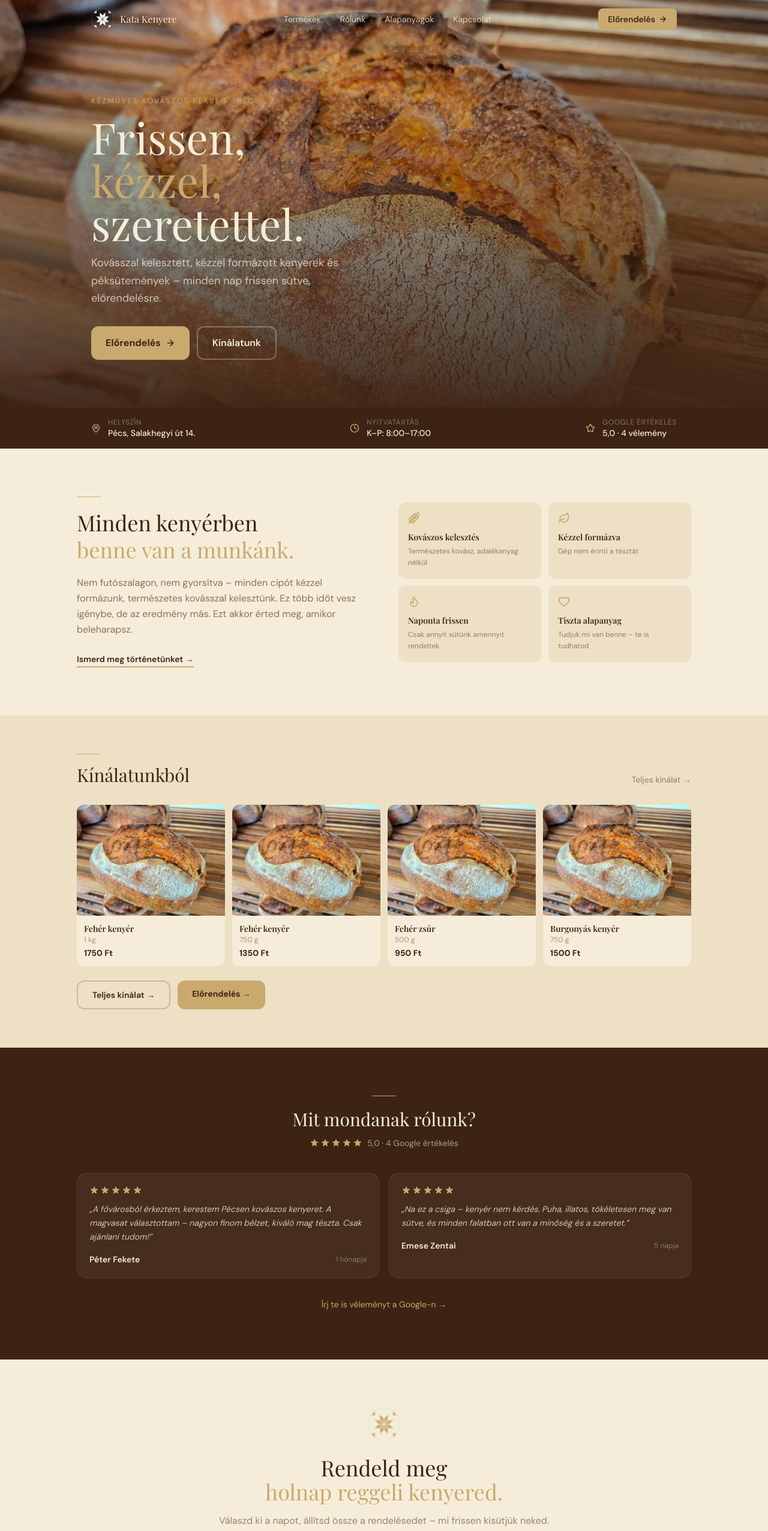
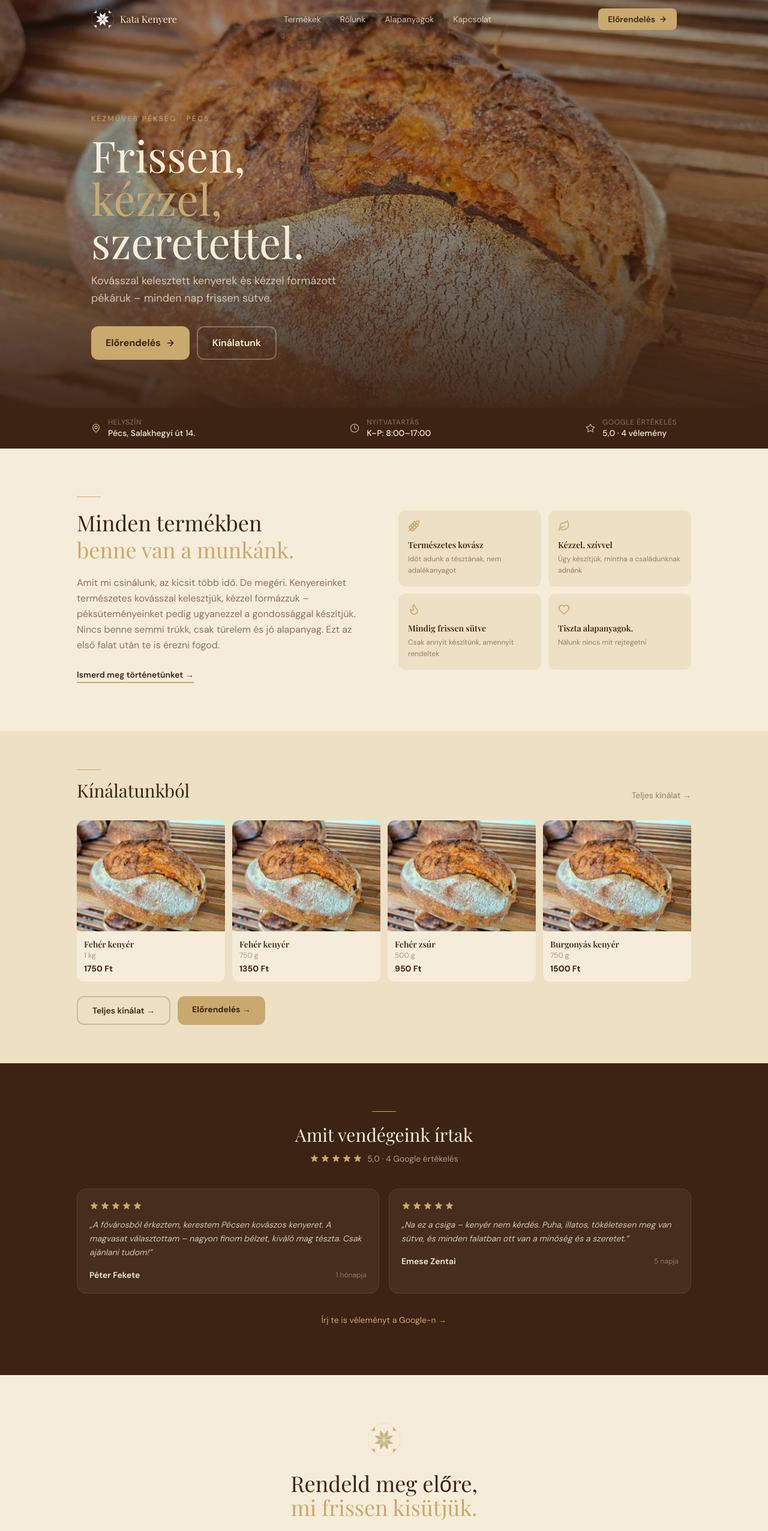
Before and after one commit to tomi2400/kata-kenyere, a Next.js app: page / in a window 1280 px wide. Shown: the top 2553 px of the page at 60% size. Built offline with nearby package versions, Linux system fonts and the light colour scheme; a web font is replaced by a local one.

Commit message:
fix: copy updates – Miért mi, vélemények, CTA szövegek

```diff
--- a/src/app/page.tsx
+++ b/src/app/page.tsx
@@ -77,10 +77,11 @@ export default function Home() {
           priority
         />
         <div className="absolute inset-0 bg-gradient-to-t from-brown-dark/95 via-brown-dark/50 to-brown-dark/10" />
+        <div className="absolute inset-0 bg-gradient-to-b from-brown-dark/40 via-transparent to-transparent" />
 
         <div className="relative z-10 w-full max-w-5xl mx-auto px-6 pb-16 md:pb-20">
           <p className="font-sans text-xs tracking-[0.2em] text-gold uppercase mb-4">
-            Kézműves kovászos pékség · Pécs
+            Kézműves pékség · Pécs
           </p>
           <h1 className="font-serif text-5xl sm:text-6xl md:text-7xl text-cream leading-[1.05] mb-4 max-w-2xl">
             Frissen,
@@ -90,8 +91,8 @@ export default function Home() {
             szeretettel.
           </h1>
           <p className="font-sans text-cream/75 text-lg max-w-md mb-8 leading-relaxed">
-            Kovásszal kelesztett, kézzel formázott kenyerek és péksütemények –
-            minden nap frissen sütve, előrendelésre.
+            Kovásszal kelesztett kenyerek és kézzel formázott pékáruk –
+            minden nap frissen sütve.
           </p>
           <div className="flex flex-wrap gap-3">
             <Link
@@ -139,12 +140,12 @@ export default function Home() {
             <div>
               <div className="w-10 h-px bg-gold mb-5" />
               <h2 className="font-serif text-4xl text-brown-dark mb-5 leading-tight">
-                Minden kenyérben
+                Minden termékben
                 <br />
                 <em className="text-gold not-italic">benne van a munkánk.</em>
               </h2>
               <p className="font-sans text-brown/70 leading-relaxed mb-6">
-                Nem futószalagon, nem gyorsítva – minden cipót kézzel formázunk, természetes kovásszal kelesztünk. Ez több időt vesz igénybe, de az eredmény más. Ezt akkor érted meg, amikor beleharapsz.
+                Amit mi csinálunk, az kicsit több idő. De megéri. Kenyereinket természetes kovásszal kelesztjük, kézzel formázzuk – péksüteményeinket pedig ugyanezzel a gondossággal készítjük. Nincs benne semmi trükk, csak türelem és jó alapanyag. Ezt az első falat után te is érezni fogod.
               </p>
               <Link
                 href="/rolunk"
@@ -155,10 +156,10 @@ export default function Home() {
             </div>
             <div className="grid grid-cols-2 gap-3">
               {[
-                { Icon: Wheat, cim: "Kovászos kelesztés", szoveg: "Természetes kovász, adalékanyag nélkül" },
-                { Icon: Leaf, cim: "Kézzel formázva", szoveg: "Gép nem érinti a tésztát" },
-                { Icon: Flame, cim: "Naponta frissen", szoveg: "Csak annyit sütünk amennyit rendeltek" },
-                { Icon: Heart, cim: "Tiszta alapanyag", szoveg: "Tudjuk mi van benne – te is tudhatod" },
+                { Icon: Wheat, cim: "Természetes kovász", szoveg: "Időt adunk a tésztának, nem adalékanyagot" },
+                { Icon: Leaf, cim: "Kézzel, szívvel", szoveg: "Úgy készítjük, mintha a családunknak adnánk" },
+                { Icon: Flame, cim: "Mindig frissen sütve", szoveg: "Csak annyit készítünk, amennyit rendeltek" },
+                { Icon: Heart, cim: "Tiszta alapanyagok.", szoveg: "Nálunk nincs mit rejtegetni" },
               ].map(({ Icon, cim, szoveg }) => (
                 <div key={cim} className="bg-cream-dark rounded-xl p-4">
                   <Icon className="w-5 h-5 text-gold mb-3" />
@@ -233,7 +234,7 @@ export default function Home() {
           <div className="text-center mb-10">
             <div className="w-10 h-px bg-gold mx-auto mb-5" />
             <h2 className="font-serif text-3xl text-cream mb-2">
-              Mit mondanak rólunk?
+              Amit vendégeink írtak
             </h2>
             <div className="flex items-center justify-center gap-2 mt-3">
               <StarRating n={5} />
@@ -282,12 +283,12 @@ export default function Home() {
             className="mx-auto mb-6 opacity-80"
           />
           <h2 className="font-serif text-4xl text-brown-dark mb-4">
-            Rendeld meg
+            Rendeld meg előre,
             <br />
-            <em className="text-gold not-italic">holnap reggeli kenyered.</em>
+            <em className="text-gold not-italic">mi frissen kisütjük.</em>
           </h2>
           <p className="font-sans text-brown/60 mb-8 leading-relaxed">
-            Válaszd ki a napot, állítsd össze a rendelésedet – mi frissen kisütjük neked.
+            Válaszd ki a napot, állítsd össze a rendelésed!
           </p>
           <Link
             href="/elorendeles"
```
